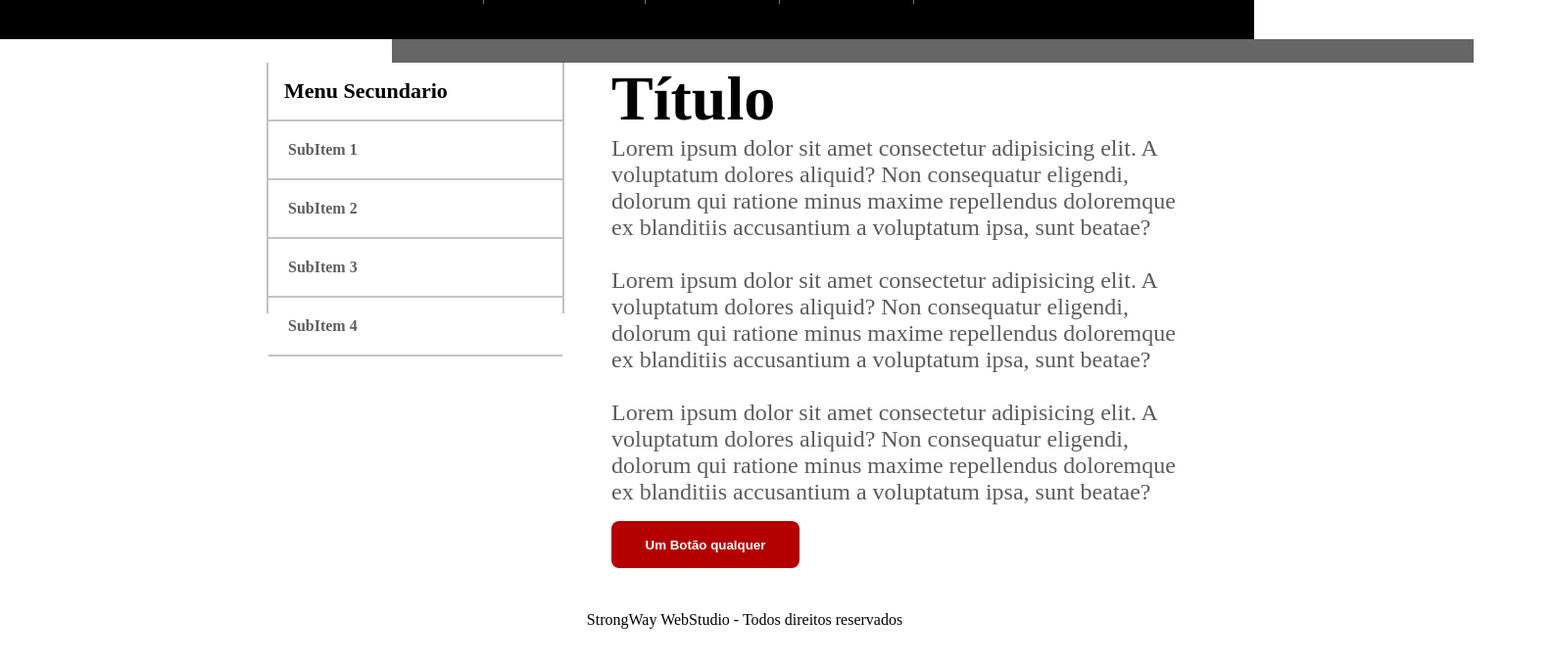
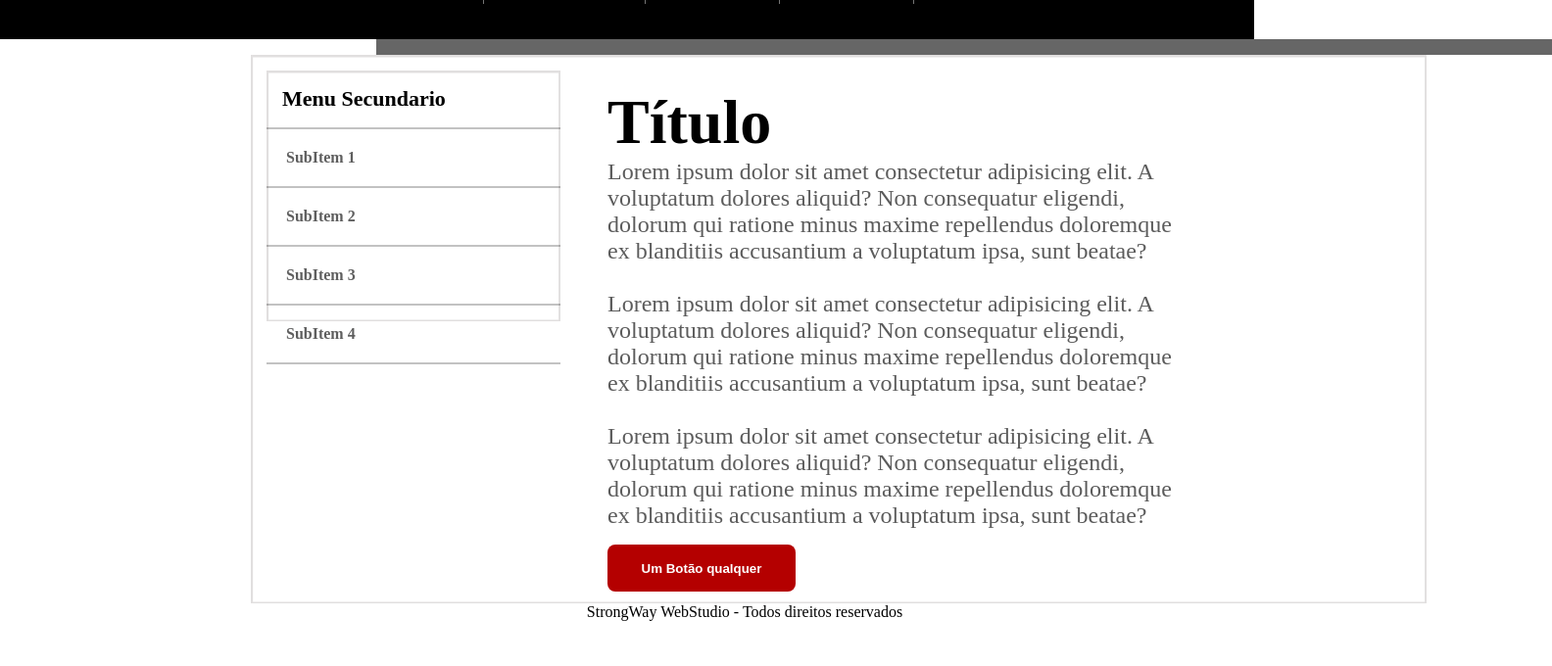
Before and after one commit to gladosn07/StrongWay, a website: page index.html in a window 1280 px wide. Shown: the part 120-800 px from the top of the page at 98% size, 1584 px wide, since content can reach past the window. Drawn offline with Linux system fonts and the light colour scheme.

Commit message:
Update styles.css

```diff
--- a/styles.css
+++ b/styles.css
@@ -51,21 +51,20 @@ li {
 }
 
 .separetor {
-    width: 138vh;
-    height: 1.5rem;
+    display: flex;
+    width: 150vh;
+    height: 1rem;
     background: rgb(102, 102, 102);
-    margin-left: 25rem;
-    align-items: center;
-    justify-content: center;
+    margin-left: 24rem;
 }
 
 .sidebar__item {
     display: inline;
     width: 25%;
     margin-left: 1rem;
+    margin-top: 1rem;
     color: black;
-    border-right: 2px solid rgba(0, 0, 0, 0.24);
-    border-left: 2px solid rgba(0, 0, 0, 0.24);
+    box-shadow: inset .1px .5px .1px 2px rgba(199, 196, 196, 0.541) ;
     height: 45.8%;
 }
 
@@ -104,12 +103,14 @@ hr {
     width: 150vh;
     margin-left: 20%;
     display: flex;
+    box-shadow: inset .1px .5px .1px 2px rgba(199, 196, 196, 0.541) ;
     height: 70vh;
 }
 
 .page__content {
     width: 50%;
     margin-left: 3rem;
+    margin-top: 2rem;
 }
 
 .title {
```
